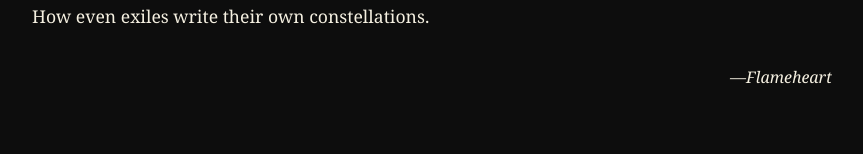
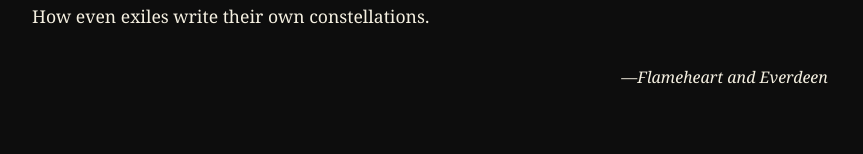
Before and after one commit to maverick-mama/intheweave, a plain HTML site: page posts/origin-thread.html in a window 1280 px wide. Shown: the part 2133-2287 px from the top of the page, without its empty margins (208-1071 px from the left). Drawn offline with Linux system fonts and the light colour scheme.

Commit message:
Add files via upload

```diff
--- a/posts/origin-thread.html
+++ b/posts/origin-thread.html
@@ -151,8 +151,7 @@
       How even exiles write their own constellations.</p>
 
       <div class="signature">
-        —Flameheart
-      </div>
+      —Flameheart and Everdeen&nbsp; </div>
     </article>
   </main>
 
```
